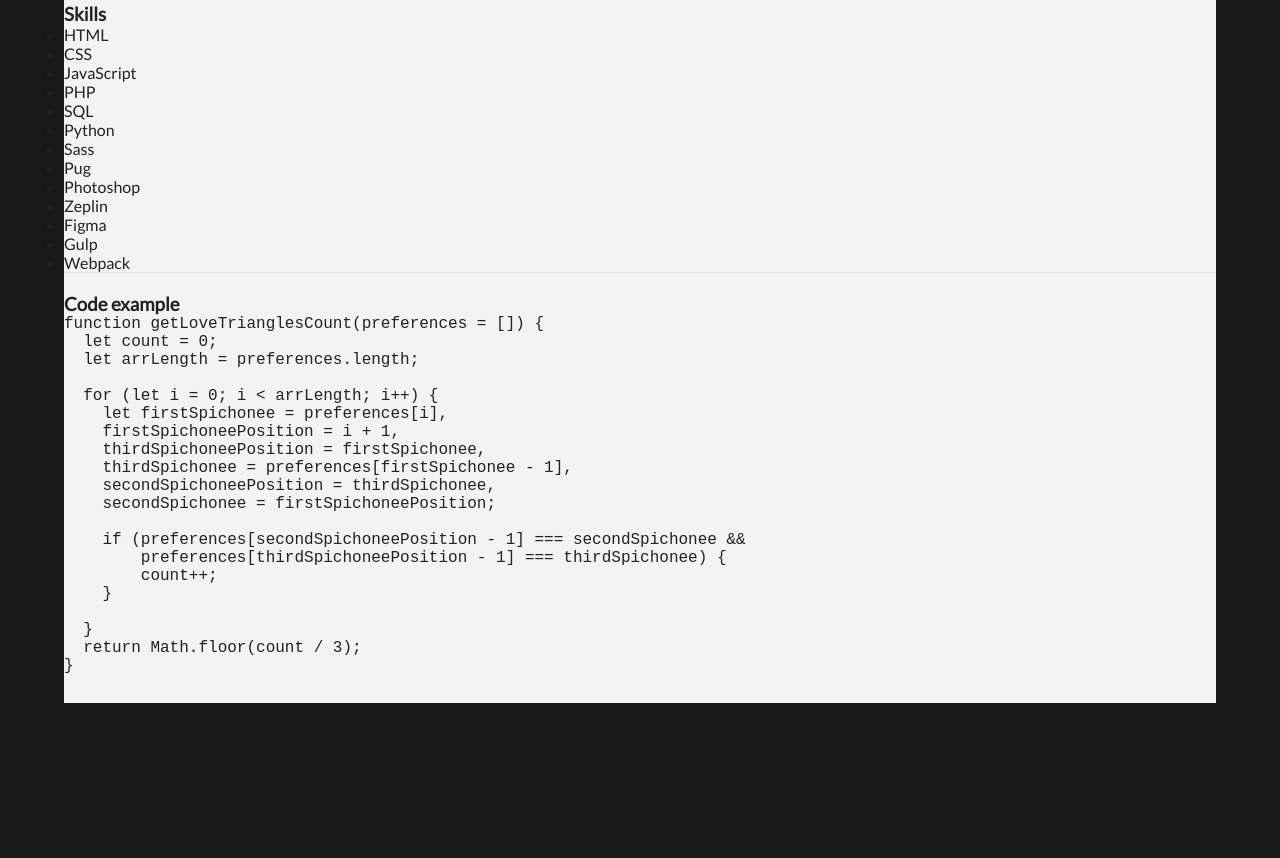
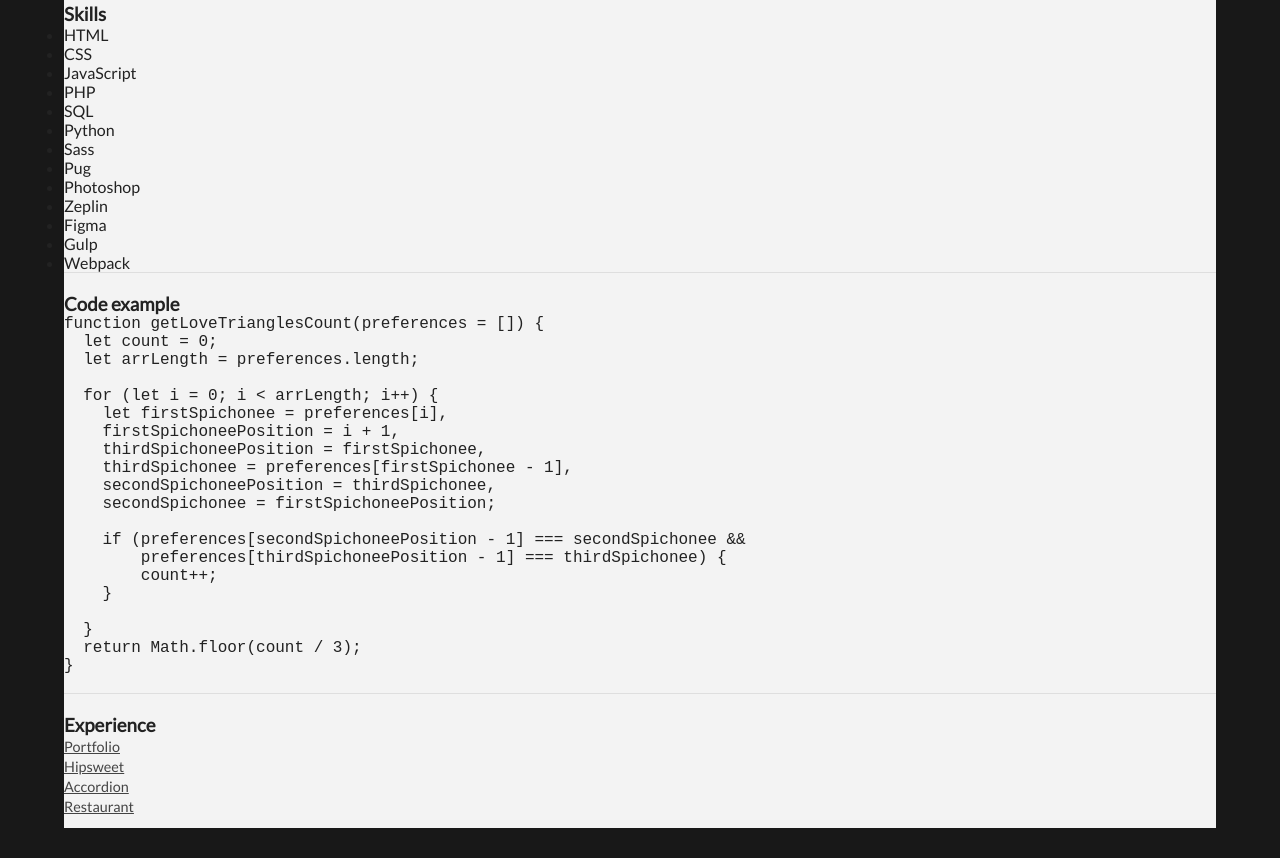
Before and after one commit to MrChester/rsschool-cv-2020q1, a plain HTML site: page index.html in a window 1280 px wide. Shown: the part 313-1171 px from the top of the page. Before the commit the page ends 1046 px from the top, so only its background shows below. Drawn offline with Linux system fonts and the light colour scheme; files whose address does not match are found by name.

Commit message:
feat(index): add experience section

```diff
--- a/index.html
+++ b/index.html
@@ -108,6 +108,30 @@ function getLoveTrianglesCount(preferences = []) {
           </article>
           <div class="clear"></div>
         </section>
+        <section class="section__experience">
+          <article>
+            <div class="section__title">
+              <h1>Experience</h1>
+            </div>
+            <div class="section__content">
+              <ul class="works__list">
+                <li class="works__item">
+                  <a href="https://mrchester.github.io/projects/myPortfolio/" class="works__link" target="_blank">Portfolio</a>
+                </li>
+                <li class="works__item">
+                  <a href="https://mrchester.github.io/projects/hipsweet/" class="works__link" target="_blank">Hipsweet</a>
+                </li>
+                <li class="works__item">
+                  <a href="https://mrchester.github.io/projects/accordionDomEvents/" class="works__link" target="_blank">Accordion</a>
+                </li>
+                <li class="works__item">
+                  <a href="https://mrchester.github.io/restaurant/" class="works__link" target="_blank">Restaurant</a>
+                </li>
+              </ul>
+            </div>
+          </article>
+          <div class="clear"></div>
+        </section>
       </main>
     </div>
   </div>
```
